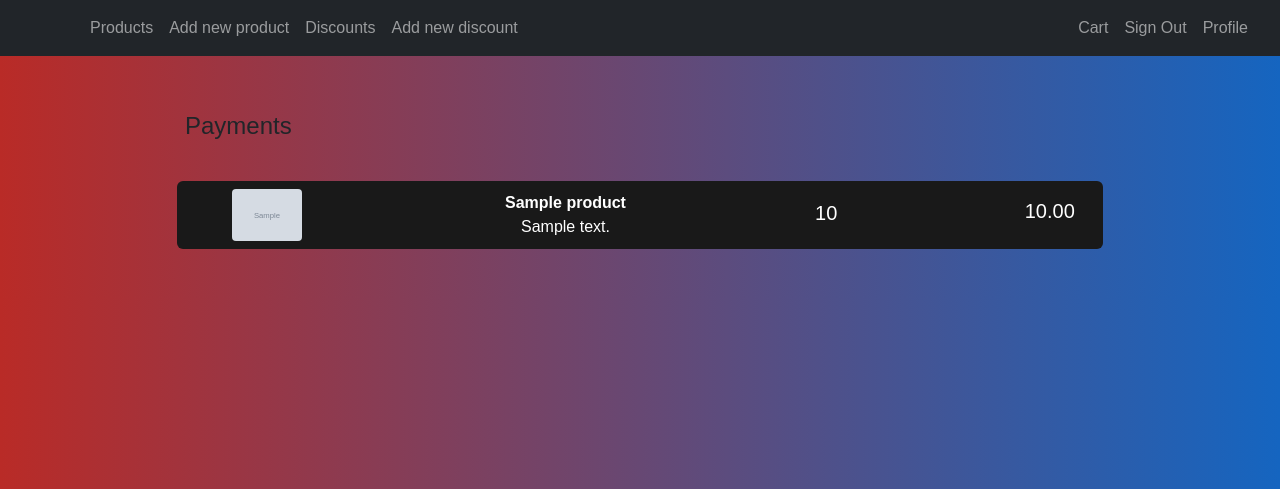
After one commit to ArsenPidhoretskyi/InternetShop, a Django app: page /History in a window 1280 px wide. The commit adds this page. Shown: the top 489 px of the page. Run offline with Django 3.2, Linux system fonts and the light colour scheme; a user stored in the database is signed in; tables that the repository leaves empty hold one stand-in row (values such as "Sample post"); grey boxes marked "Sample" are stand-in pictures; some libraries are stand-ins or nearby versions.

Commit message:
show all purchases

```diff
--- a/purchase/models.py
+++ b/purchase/models.py
@@ -9,6 +9,7 @@ class Purchase(models.Model):
     id = models.BigAutoField(primary_key=True)
     product = models.ForeignKey(Product, on_delete=models.CASCADE)
     quantity = models.PositiveIntegerField()
+    total = models.DecimalField(default=0.00, max_digits=10, decimal_places=2)
     user = models.ForeignKey(User, on_delete=models.CASCADE)
     created = models.DateTimeField(auto_now_add=True)
 
--- a/purchase/services.py
+++ b/purchase/services.py
@@ -6,6 +6,10 @@ def create_purchase(user):
     cart = Cart.objects.get(user=user)
     for entry in cart.entry_set.all():
         Purchase.objects.create(
-            quantity=entry.quantity, product=entry.product, user=user
+            quantity=entry.quantity, product=entry.product, user=user, total=entry.total
         )
     cart.delete()
+
+
+def get_purchases(user):
+    return Purchase.objects.filter(user=user)
--- a/purchase/urls.py
+++ b/purchase/urls.py
@@ -2,5 +2,6 @@ from django.urls import path
 from . import views
 
 urlpatterns = [
-    path(r"Purchase", views.CreatePurchase.as_view(), name="create_purchase"),
+    path(r"Purchase", views.CreatePurchaseView.as_view(), name="create_purchase"),
+    path(r"History", views.PurchasesView.as_view(), name="history"),
 ]
--- a/purchase/views.py
+++ b/purchase/views.py
@@ -1,11 +1,20 @@
 from django.http import HttpResponseRedirect
+from django.shortcuts import render
 from django.urls import reverse
 
-from .services import create_purchase
+from .services import create_purchase, get_purchases
 from core.views import WithContextView
 
 
-class CreatePurchase(WithContextView):
+class CreatePurchaseView(WithContextView):
     def post(self, *args, **kwargs):
         create_purchase(self.request.user)
         return HttpResponseRedirect(reverse("me"))
+
+
+class PurchasesView(WithContextView):
+    template_name = "purchase/History.html"
+
+    def get(self, *args, **kwargs):
+        self.context["purchases"] = get_purchases(self.request.user)
+        return render(self.request, self.template_name, self.context)
--- /dev/null
+++ b/templates/purchase/History.html
@@ -0,0 +1,18 @@
+{% extends 'base.html' %}
+
+{% block title %}History of Payments{% endblock title %}
+{% block content %}
+    <div class="container mt-5 mb-5">
+        <div class="d-flex justify-content-center row">
+            <div class="col-md-10">
+                <div class="p-2">
+                    <h4>Payments</h4>
+                </div>
+
+                {% for purchase in purchases %}
+                    {% include 'purchase/PurchasedItem.html' with purchase=purchase %}
+                {% endfor %}
+            </div>
+        </div>
+    </div>
+{% endblock content %}
--- /dev/null
+++ b/templates/purchase/PurchasedItem.html
@@ -0,0 +1,23 @@
+<div class="d-flex flex-row justify-content-between align-items-center p-2 box mt-4 px-3">
+    <div class="mr-1 col-2">
+        <img class="rounded" src="{{ purchase.product.image.url }}" width="70" alt="">
+    </div>
+    <div class="d-flex flex-column align-items-center product-details col-4">
+        <span class="fw-bold">{{ purchase.product.name }}</span>
+        <div class="d-flex flex-row product-desc">
+            <div class="color">
+                <span>
+                    {{ purchase.product.description|truncatechars:50 }}
+                </span>
+            </div>
+        </div>
+    </div>
+    <div class="d-flex flex-row align-items-center qty col-2">
+        <h5 class="text-center mt-1 mr-1 ml-1 col-6">
+            {{ purchase.quantity }}
+        </h5>
+    </div>
+    <div class="col-1">
+        <h5>{{ purchase.total }}</h5>
+    </div>
+</div>
--- a/templates/registration/Profile.html
+++ b/templates/registration/Profile.html
@@ -16,9 +16,13 @@
                     <div class="d-flex flex-column align-items-center text-center p-3 py-5">
                         <img alt="" class="rounded-circle mt-5" width="150px"
                              src="https://st3.depositphotos.com/15648834/17930/v/600/depositphotos_179308454-stock-illustration-unknown-person-silhouette-glasses-profile.jpg">
-                        <span class="text-white-50 mt-2">{{ request.user.email }}</span><span> </span>
+                        <span class="text-white-50 mt-2">{{ request.user.email }}</span>
+                        <a class="btn btn-primary profile-button w-100 standard-button" href="{% url 'history' %}">
+                            History of Payments
+                        </a>
                     </div>
                 </div>
+
                 <div class="col-md-9 border-right">
                     <div class="p-3 py-5">
                         <div class="d-flex justify-content-between align-items-center mb-3">
```
Also changed, not shown: purchase/migrations/0005_purchase_total.py (added).
